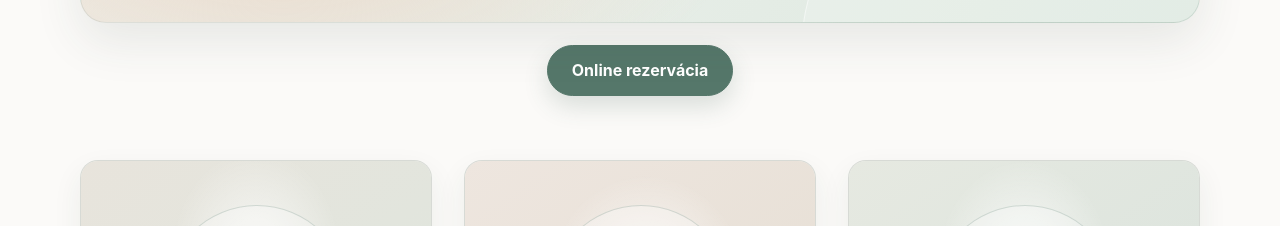
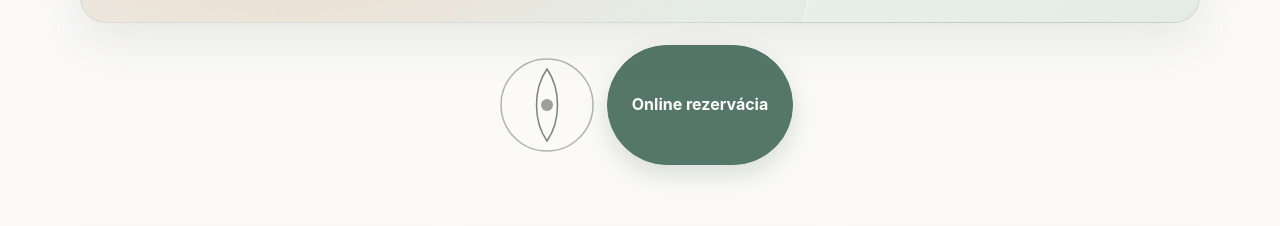
Before and after one commit to pallova9/kozmetick-sal-n, a plain HTML site: page index.html in a window 1280 px wide. Shown: the part 524-750 px from the top of the page. Drawn offline with Linux system fonts and the light colour scheme.

Commit message:
Add SVG graphic to booking action section

```diff
--- a/index.html
+++ b/index.html
@@ -52,6 +52,11 @@
         </div>
 
         <div class="booking-action" id="rezervacia">
+          <svg class="hero-svg" viewBox="0 0 120 120" width="120" height="120" aria-hidden="true" fill="none">
+  <circle cx="60" cy="60" r="46" stroke="currentColor" stroke-width="1.5" opacity="0.35" />
+  <path d="M60 24 C74 44, 74 76, 60 96 C46 76, 46 44, 60 24 Z" stroke="currentColor" stroke-width="1.5" opacity="0.6" />
+  <circle cx="60" cy="60" r="6" fill="currentColor" opacity="0.45" />
+</svg>
           <a class="button" href="rezervacia.html">Online rezervácia</a>
         </div>
       </section>
```
